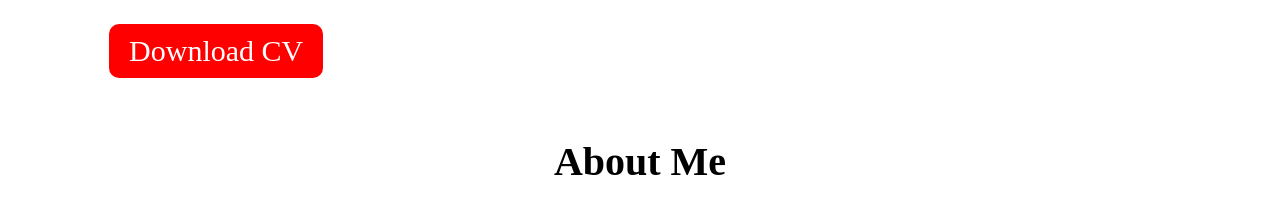
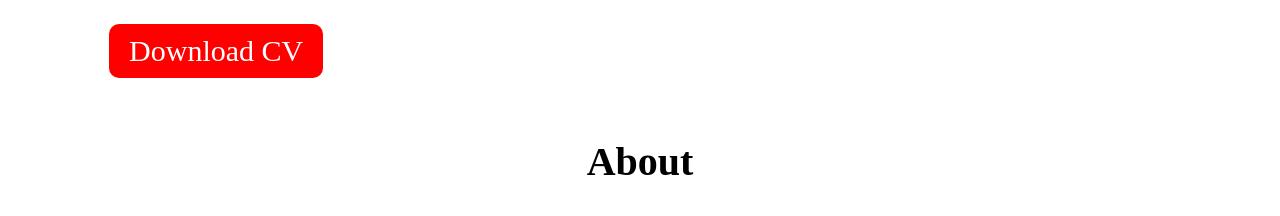
Before and after one commit to bruz2k99/portfolio, a plain HTML site: page index.html in a window 1280 px wide. Shown: the part 780-996 px from the top of the page. Drawn offline with nearby package versions, Linux system fonts and the light colour scheme; a web font is replaced by a local one.

Commit message:
about is changed

```diff
--- a/index.html
+++ b/index.html
@@ -58,7 +58,7 @@
       </section>
       <section id="about">
         <div class="sectionHead">
-          <h2 class="mainHead">About Me</h2>
+          <h2 class="mainHead">About </h2>
           <span class="subHead" >Introduction</span>
         </div>
         <div class="aboutBody">
```
